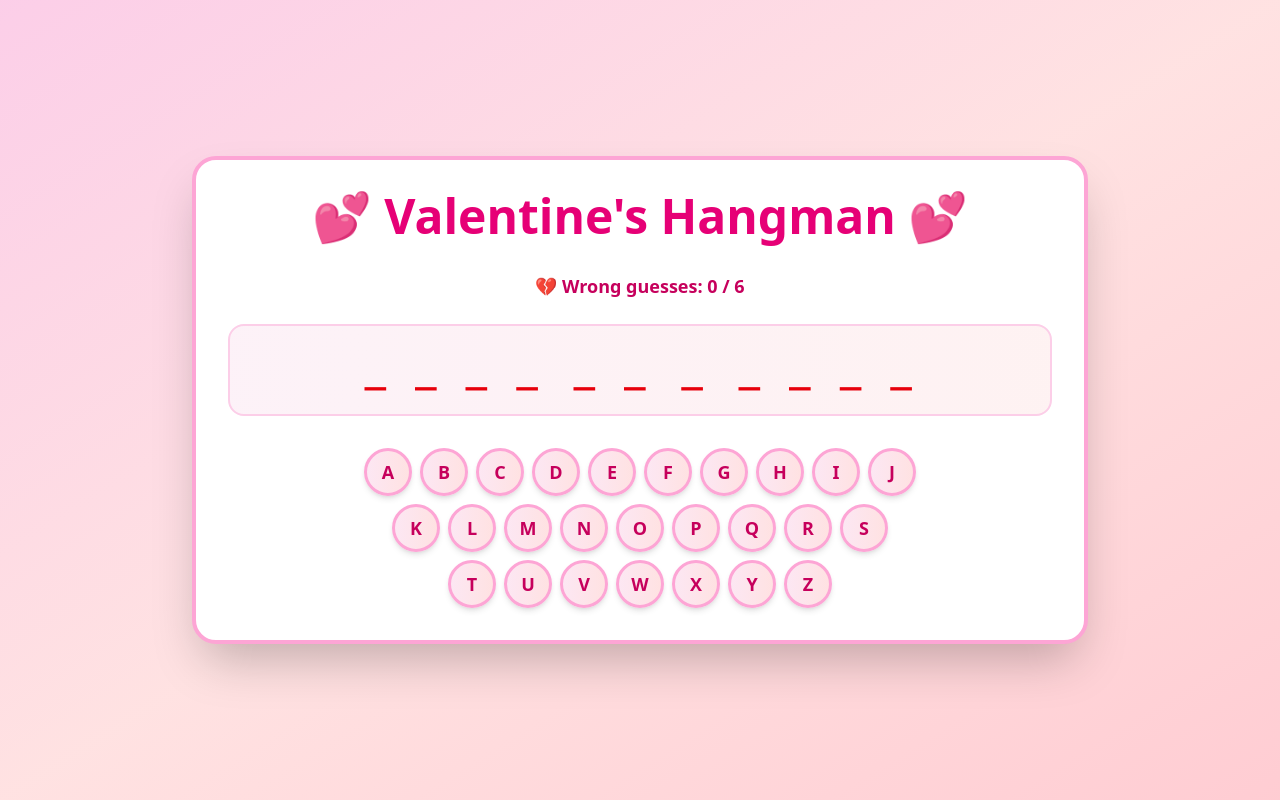
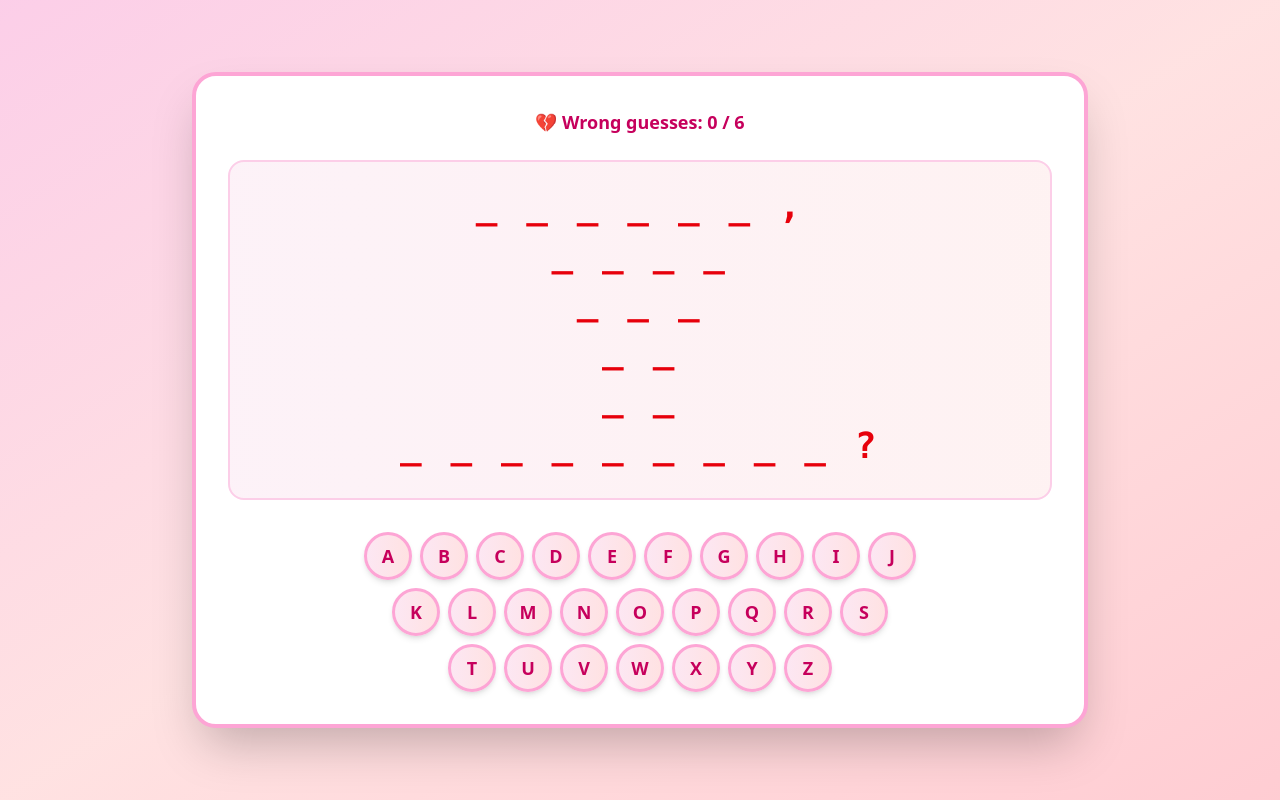
Before and after one commit to hkittelberger/valentine-hangman, a SvelteKit app: page / in a window 1280 px wide. Built offline with nearby package versions, Linux system fonts and the light colour scheme.

Commit message:
better look on multiple words

```diff
--- a/src/routes/+page.svelte
+++ b/src/routes/+page.svelte
@@ -1,5 +1,5 @@
 <script>
-	let targetPhrase = "this is a test";
+	let targetPhrase = "amelia, will you be my valentine?";
 	let guessedLetters = [];
 	let wrongGuesses = 0;
 	let maxWrongGuesses = 6;
@@ -10,9 +10,14 @@
 	// Split phrase into words and handle display
 	$: words = targetPhrase.toLowerCase().split(' ');
 	$: displayWords = words.map(word =>
-		word.split('').map(letter =>
-			guessedLetters.includes(letter) ? letter.toUpperCase() : '_'
-		).join(' ')
+		word.split('').map(letter => {
+			// If it's not a letter (punctuation, numbers, etc.), show it
+			if (!/[a-z]/.test(letter)) {
+				return letter.toUpperCase();
+			}
+			// If it's a letter, check if it's been guessed
+			return guessedLetters.includes(letter) ? letter.toUpperCase() : '_';
+		}).join(' ')
 	);
 
 	// Check if letter has been guessed
@@ -23,7 +28,12 @@
 
 	// Check win condition
 	$: hasWon = words.every(word =>
-		word.split('').every(letter => guessedLetters.includes(letter))
+		word.split('').every(letter => {
+			// Non-letters don't need to be guessed
+			if (!/[a-z]/.test(letter)) return true;
+			// Letters need to be guessed
+			return guessedLetters.includes(letter);
+		})
 	);
 
 	// Check lose condition
@@ -50,7 +60,6 @@
 
 <div class="min-h-screen bg-gradient-to-br from-pink-200 via-red-100 to-rose-200 flex flex-col items-center justify-center p-8">
 	<div class="max-w-4xl w-full bg-white rounded-3xl shadow-2xl p-8 border-4 border-pink-300">
-		<h1 class="text-5xl font-bold text-center mb-8 text-pink-600">💕 Valentine's Hangman 💕</h1>
 
 		<!-- Wrong guesses counter -->
 		<div class="text-center mb-6">
@@ -60,7 +69,7 @@
 		<!-- Word display -->
 		<div class="text-center mb-8 bg-gradient-to-r from-pink-50 to-red-50 p-6 rounded-2xl border-2 border-pink-200">
 			{#each displayWords as word, i}
-				<div class="inline-block mx-4">
+				<div class="block mb-2">
 					<span class="text-4xl font-mono tracking-widest text-red-600 font-bold">{word}</span>
 				</div>
 			{/each}
```
